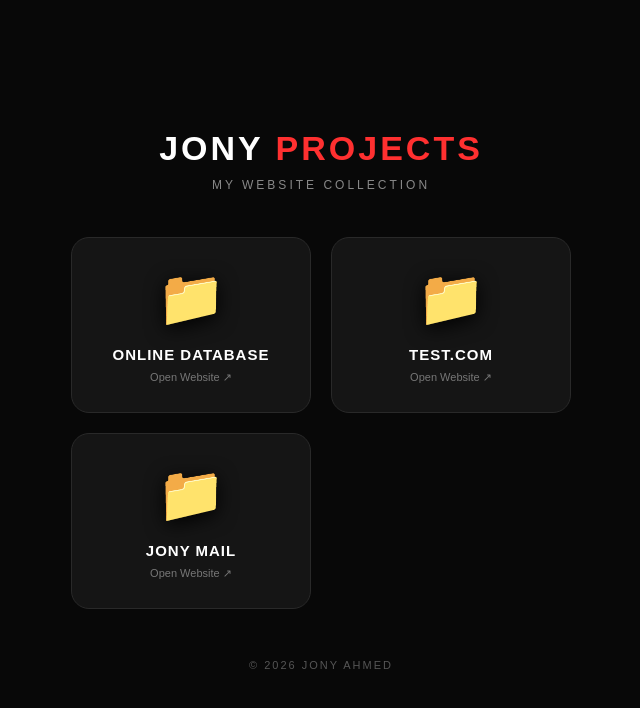
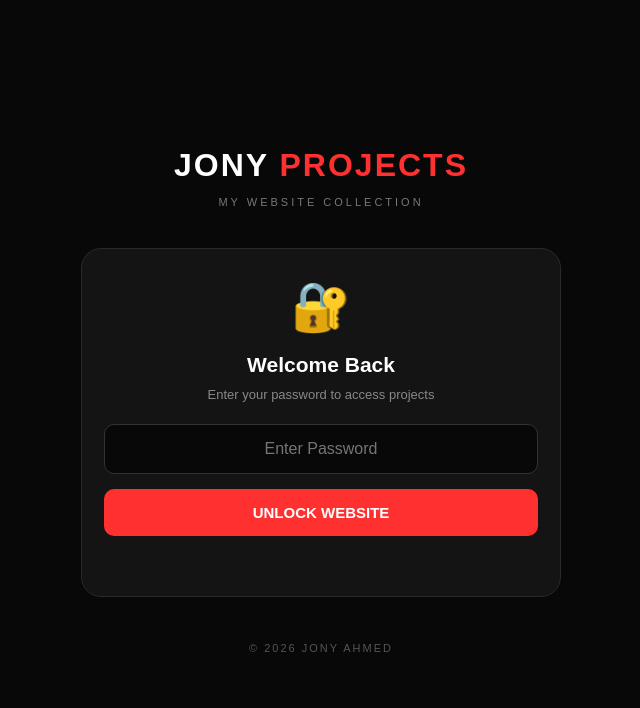
Before and after one commit to mrjony127/mrjony127.github.io, a plain HTML site: page index.html in a window 1280 px wide. Shown: the whole page, without its empty margins (319-959 px from the left). Drawn offline with Linux system fonts and the light colour scheme.

Commit message:
Update index.html

```diff
--- a/index.html
+++ b/index.html
@@ -22,19 +22,19 @@ body {
     display: flex;
     justify-content: center;
     align-items: center;
-    padding: 25px;
+    padding: 22px;
 }
 
 .container {
     width: 100%;
-    max-width: 500px;
+    max-width: 480px;
     text-align: center;
 }
 
 .logo {
-    font-size: 34px;
+    font-size: 32px;
     font-weight: 900;
-    letter-spacing: 3px;
+    letter-spacing: 2px;
 }
 
 .logo span {
@@ -42,49 +42,122 @@ body {
 }
 
 .subtitle {
+    color: #777;
+    font-size: 11px;
+    letter-spacing: 3px;
+    margin: 12px 0 40px;
+}
+
+/* PASSWORD SCREEN */
+
+#lockScreen {
+    background: #141414;
+    border: 1px solid #292929;
+    border-radius: 20px;
+    padding: 30px 22px;
+}
+
+.lockIcon {
+    font-size: 48px;
+    margin-bottom: 18px;
+}
+
+#lockScreen h2 {
+    font-size: 21px;
+    margin-bottom: 10px;
+}
+
+#lockScreen p {
     color: #888;
-    font-size: 12px;
-    letter-spacing: 3px;
-    margin-top: 10px;
-    margin-bottom: 45px;
+    font-size: 13px;
+    margin-bottom: 22px;
+}
+
+#passwordInput {
+    width: 100%;
+    padding: 15px;
+    background: #080808;
+    border: 1px solid #333;
+    border-radius: 10px;
+    color: white;
+    outline: none;
+    font-size: 16px;
+    text-align: center;
+}
+
+#passwordInput:focus {
+    border-color: #ff3030;
+}
+
+#unlockBtn {
+    width: 100%;
+    margin-top: 15px;
+    padding: 15px;
+    background: #ff3030;
+    color: white;
+    border: none;
+    border-radius: 10px;
+    font-size: 15px;
+    font-weight: bold;
+    cursor: pointer;
+}
+
+#unlockBtn:active {
+    transform: scale(.98);
+}
+
+#error {
+    color: #ff4545;
+    font-size: 13px;
+    margin-top: 14px;
+    min-height: 16px;
+}
+
+/* WEBSITE FOLDERS */
+
+#dashboard {
+    display: none;
 }
 
 .folders {
     display: grid;
     grid-template-columns: repeat(2, 1fr);
-    gap: 20px;
+    gap: 18px;
 }
 
 .folder {
+    display: block;
     text-decoration: none;
     color: white;
     background: #151515;
     border: 1px solid #292929;
     border-radius: 18px;
-    padding: 28px 12px;
+    padding: 27px 10px;
     transition: .25s;
-    cursor: pointer;
+}
+
+.folder:active {
+    transform: scale(.96);
 }
 
 .folder:hover {
-    transform: translateY(-6px);
     border-color: #ff3030;
-    background: #1c1111;
+    background: #201111;
+    transform: translateY(-5px);
 }
 
-.folder-icon {
-    font-size: 55px;
-    margin-bottom: 15px;
-    filter: drop-shadow(0 4px 10px #000);
+.folderIcon {
+    font-size: 53px;
+    margin-bottom: 14px;
 }
 
 .folder h3 {
-    font-size: 15px;
-    letter-spacing: 1px;
+    font-size: 14px;
+    letter-spacing: .5px;
 }
 
 .folder p {
-    color: #777;
+    color: #888;
     font-size: 11px;
     margin-top: 8px;
 }
@@ -92,17 +165,18 @@ body {
 .footer {
     color: #555;
     font-size: 11px;
-    margin-top: 50px;
     letter-spacing: 2px;
+    margin-top: 45px;
 }
 
-@media (max-width: 350px) {
-    .folders {
-        gap: 12px;
-    }
-    .folder {
-        padding: 22px 8px;
-    }
+#logoutBtn {
+    margin-top: 25px;
+    padding: 11px 22px;
+    border: 1px solid #444;
+    border-radius: 9px;
+    color: #aaa;
+    background: transparent;
+    cursor: pointer;
 }
 </style>
 </head>
@@ -114,28 +188,63 @@ body {
     <div class="logo">JONY<span> PROJECTS</span></div>
     <div class="subtitle">MY WEBSITE COLLECTION</div>
 
+    <!-- PASSWORD SCREEN -->
+
+    <div id="lockScreen">
+
+        <div class="lockIcon">🔐</div>
+
+        <h2>Welcome Back</h2>
+
+        <p>Enter your password to access projects</p>
+
+        <input
+            type="password"
+            id="passwordInput"
+            placeholder="Enter Password"
+            autocomplete="off"
+        >
+
+        <button id="unlockBtn" onclick="unlockWebsite()">
+            UNLOCK WEBSITE
+        </button>
+
+        <div id="error"></div>
+
+    </div>
+
+    <!-- DASHBOARD -->
+
+    <div id="dashboard">
+
         <div class="folders">
 
             <a class="folder"
                href="https://mrjony127.github.io/onlinedatabase.io/">
-            <div class="folder-icon">📁</div>
+                <div class="folderIcon">📁</div>
                 <h3>ONLINE DATABASE</h3>
                 <p>Open Website ↗</p>
             </a>
 
             <a class="folder"
                href="https://mrjony127.github.io/TEST.COM/">
-            <div class="folder-icon">📁</div>
+                <div class="folderIcon">📁</div>
                 <h3>TEST.COM</h3>
                 <p>Open Website ↗</p>
             </a>
 
             <a class="folder"
                href="https://mrjony127.github.io/JONYMAILWEB/">
-            <div class="folder-icon">📁</div>
+                <div class="folderIcon">📁</div>
                 <h3>JONY MAIL</h3>
                 <p>Open Website ↗</p>
             </a>
+
+        </div>
+
+        <button id="logoutBtn" onclick="logout()">
+            LOCK NOW
+        </button>
 
     </div>
 
@@ -145,5 +254,92 @@ body {
 
 </div>
 
+<script>
+
+/* CHANGE YOUR PASSWORD HERE */
+
+const PASSWORD = "JONY123";
+
+/* 10 HOURS SESSION */
+
+const SESSION_TIME = 10 * 60 * 60 * 1000;
+
+const STORAGE_KEY = "jony_projects_unlock_time";
+
+function unlockWebsite() {
+
+    const entered =
+        document.getElementById("passwordInput").value;
+
+    if (entered === PASSWORD) {
+
+        localStorage.setItem(
+            STORAGE_KEY,
+            Date.now().toString()
+        );
+
+        showDashboard();
+
+    } else {
+
+        document.getElementById("error").textContent =
+            "Wrong Password! Try Again.";
+
+        document.getElementById("passwordInput").value = "";
+
+    }
+
+}
+
+function showDashboard() {
+
+    document.getElementById("lockScreen").style.display = "none";
+
+    document.getElementById("dashboard").style.display = "block";
+
+}
+
+function logout() {
+
+    localStorage.removeItem(STORAGE_KEY);
+
+    location.reload();
+
+}
+
+function checkSession() {
+
+    const savedTime = Number(
+        localStorage.getItem(STORAGE_KEY)
+    );
+
+    if (
+        savedTime &&
+        Date.now() - savedTime < SESSION_TIME
+    ) {
+
+        showDashboard();
+
+    } else {
+
+        localStorage.removeItem(STORAGE_KEY);
+
+    }
+
+}
+
+document.getElementById("passwordInput")
+.addEventListener("keydown", function(event) {
+
+    if (event.key === "Enter") {
+        unlockWebsite();
+    }
+
+});
+
+checkSession();
+
+</script>
+
 </body>
 </html>
```
Lines whose indentation alone changed are shown as unchanged.
